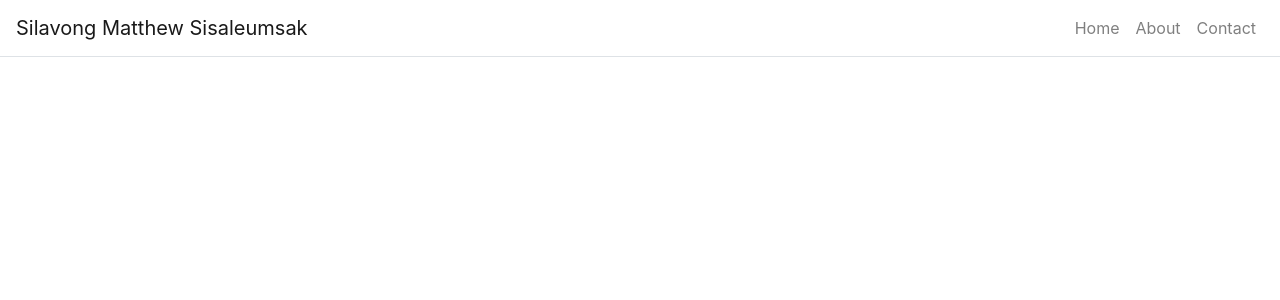
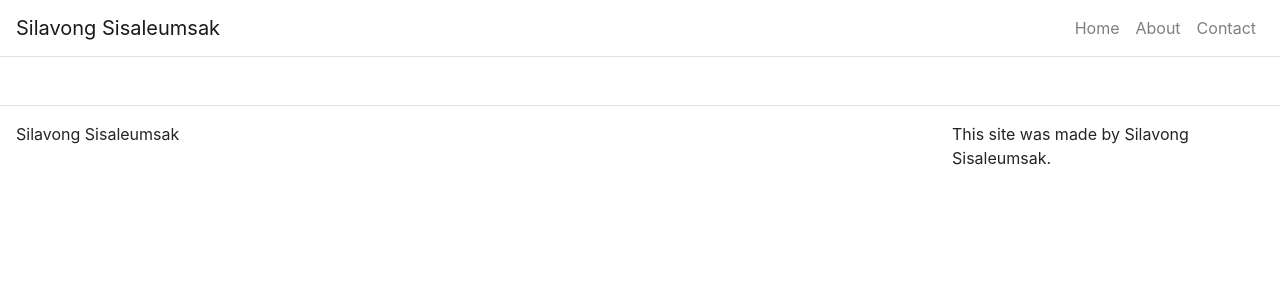
Before and after one commit to silmasis/react-portfolio, a React (Create React App) app: page / in a window 1280 px wide. Shown: the top 300 px of the page. Built offline with nearby package versions, Linux system fonts and the light colour scheme.

Commit message:
added footer

```diff
--- a/src/App.js
+++ b/src/App.js
@@ -3,18 +3,16 @@
 import Container from 'react-bootstrap/Container';
 import Navbar from 'react-bootstrap/Navbar';
 import Nav from 'react-bootstrap/Nav';
-
-
 import './App.css';
 
-
+import Footer from './components/Footer';
 
 class App extends React.Component {
 
   constructor(props) {
     super(props);
     this.state = {
-      title: 'Silavong Matthew Sisaleumsak',
+      title: 'Silavong Sisaleumsak',
       headerLinks: [
         { title: 'Home', path: '/' },
         { title: 'About', path: '/about' },
@@ -40,7 +38,7 @@
         <Container className="p-0" fluid={true}>
 
           <Navbar className="border-bottom" bg="transparent" expand="lg">
-              <Navbar.Brand>Silavong Matthew Sisaleumsak</Navbar.Brand>
+              <Navbar.Brand>Silavong Sisaleumsak</Navbar.Brand>
 
               <Navbar.Toggle className="border-0" aria-controls="navbar-toggle" />
               <Navbar.Collapse id="navbar-toggle">
@@ -52,6 +50,8 @@
               </Navbar.Collapse>
           </Navbar>
 
+          <Footer />
+
         </Container>
       </Router>
     );
--- /dev/null
+++ b/src/components/Footer.js
@@ -0,0 +1,24 @@
+import React from 'react';
+import Container from 'react-bootstrap/Container';
+import Row from 'react-bootstrap/Row';
+import Col from 'react-bootstrap/Col';
+
+function Footer() {
+
+    return(
+        <footer className="mt-5">
+            <Container fluid={true}>
+                <Row className="border-top justify-content-between p-3">
+                    <Col className="p-0" md={3} sm={12}>
+                        Silavong Sisaleumsak
+                    </Col>
+                    <Col className="p-0 d-flex justify-content-end" md={3}>
+                        This site was made by Silavong Sisaleumsak.
+                    </Col>
+                </Row>
+            </Container>
+        </footer>
+    );
+}
+
+export default Footer;
```
